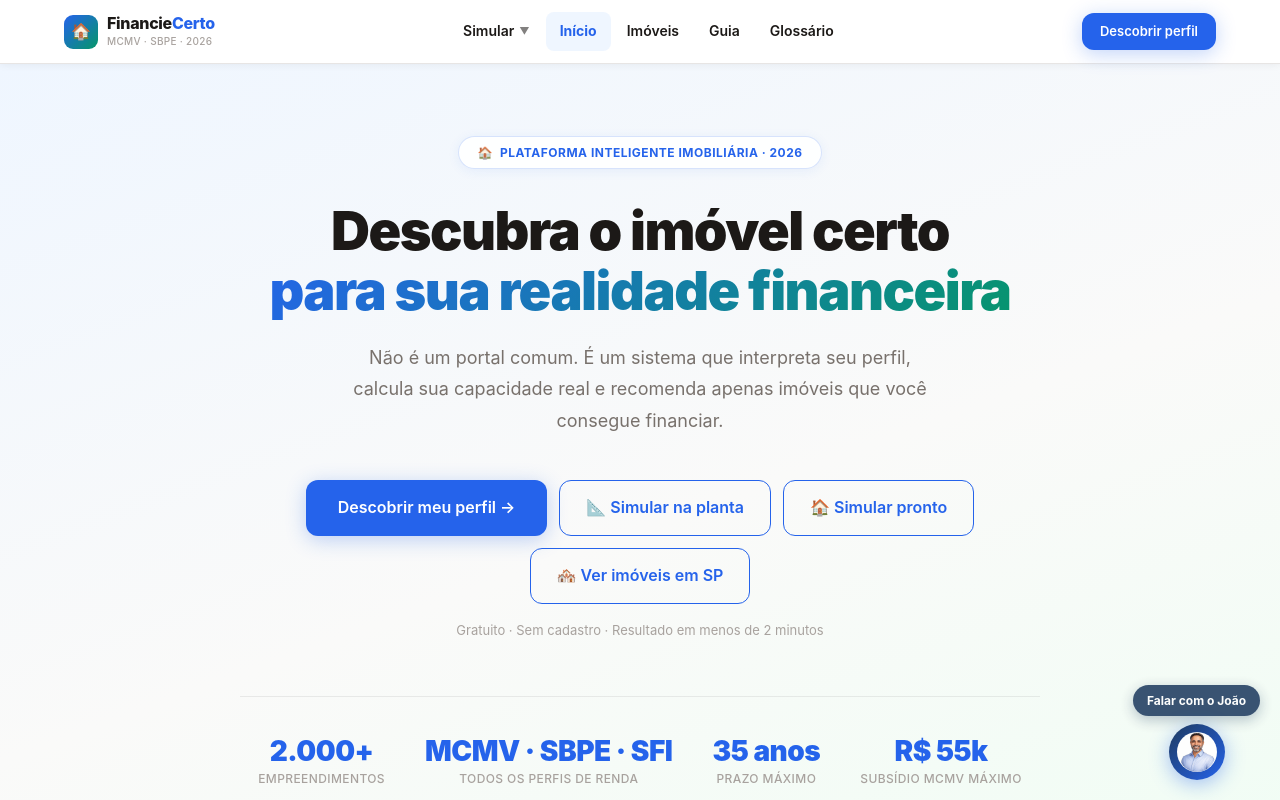
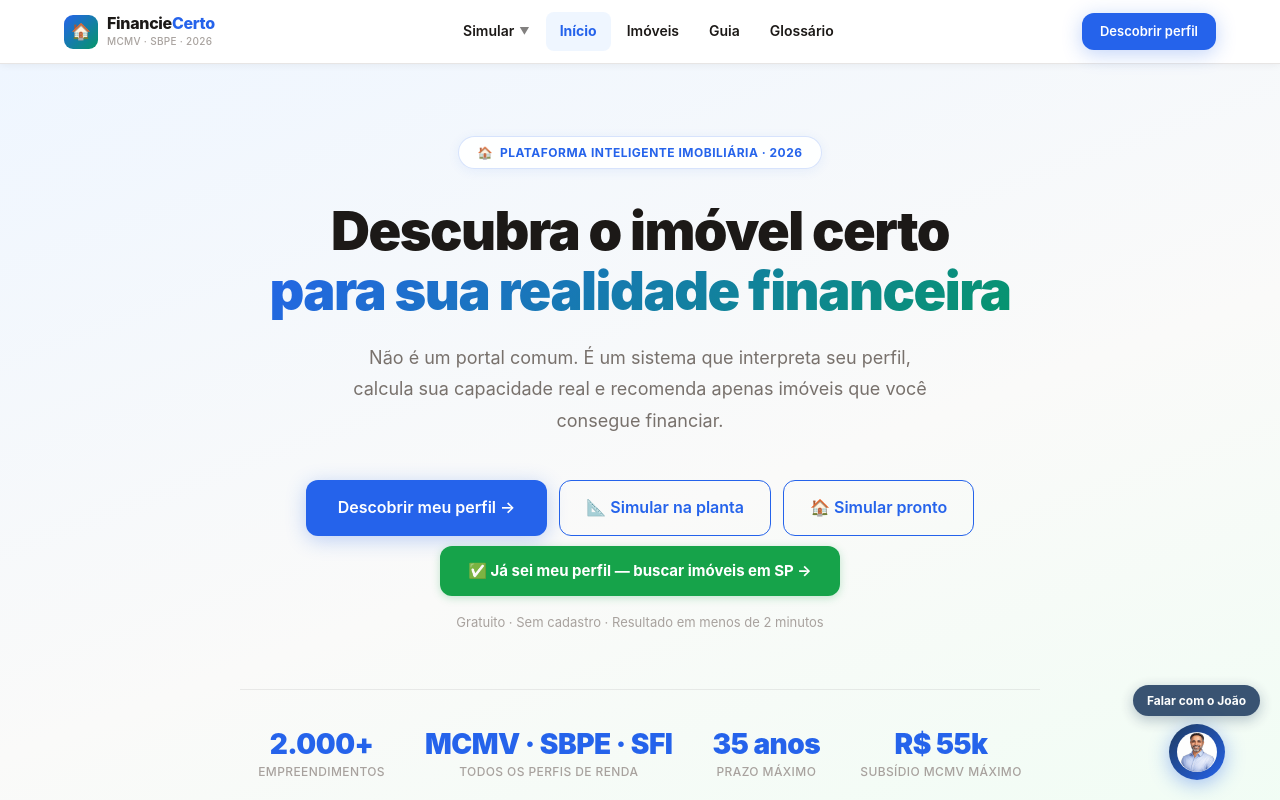
Before and after one commit to lucianomartim30-hue/financiecerto-next, a Next.js app: page / in a window 1280 px wide. Shown: the top 800 px of the page. Built offline with nearby package versions, Linux system fonts and the light colour scheme.

Commit message:
feat(home): CTA verde separado para quem já sabe o perfil

```diff
--- a/app/page.tsx
+++ b/app/page.tsx
@@ -144,7 +144,7 @@ export default function Home() {
             capacidade real e recomenda apenas imóveis que você consegue financiar.
           </p>
 
-          {/* CTAs */}
+          {/* CTAs — linha 1 */}
           <div className="home-ctas" style={{ display: 'flex', gap: '12px', justifyContent: 'center', flexWrap: 'wrap' }}>
             <Link href="/simulador" className="btn-primary" style={{ fontSize: '16px', padding: '15px 32px' }}>
               Descobrir meu perfil →
@@ -155,8 +155,19 @@ export default function Home() {
             <Link href="/simulador" className="btn-outline" style={{ fontSize: '16px', padding: '14px 26px' }}>
               🏠 Simular pronto
             </Link>
-            <Link href="/imoveis" className="btn-outline" style={{ fontSize: '16px', padding: '14px 26px' }}>
-              🏘️ Ver imóveis em SP
+          </div>
+
+          {/* CTA verde — para quem já conhece seu perfil */}
+          <div style={{ display: 'flex', justifyContent: 'center', marginTop: '10px' }}>
+            <Link href="/imoveis" style={{
+              display: 'inline-flex', alignItems: 'center', gap: '10px',
+              background: '#16a34a', color: '#fff',
+              border: 'none', borderRadius: '12px',
+              fontSize: '15px', fontWeight: '700',
+              padding: '13px 28px', textDecoration: 'none',
+              boxShadow: '0 2px 8px rgba(22,163,74,.25)',
+            }}>
+              ✅ Já sei meu perfil — buscar imóveis em SP →
             </Link>
           </div>
 
@@ -363,8 +374,17 @@ export default function Home() {
             <Link href="/simulador" className="btn-outline" style={{ fontSize: '16px', padding: '15px 24px' }}>
               🏠 Simular pronto
             </Link>
-            <Link href="/imoveis" className="btn-outline" style={{ fontSize: '16px', padding: '15px 24px' }}>
-              🏘️ Ver imóveis em SP
+          </div>
+          <div style={{ display: 'flex', justifyContent: 'center', marginTop: '10px' }}>
+            <Link href="/imoveis" style={{
+              display: 'inline-flex', alignItems: 'center', gap: '10px',
+              background: '#16a34a', color: '#fff',
+              border: 'none', borderRadius: '12px',
+              fontSize: '15px', fontWeight: '700',
+              padding: '13px 28px', textDecoration: 'none',
+              boxShadow: '0 2px 8px rgba(22,163,74,.25)',
+            }}>
+              ✅ Já sei meu perfil — buscar imóveis em SP →
             </Link>
           </div>
         </div>
```
